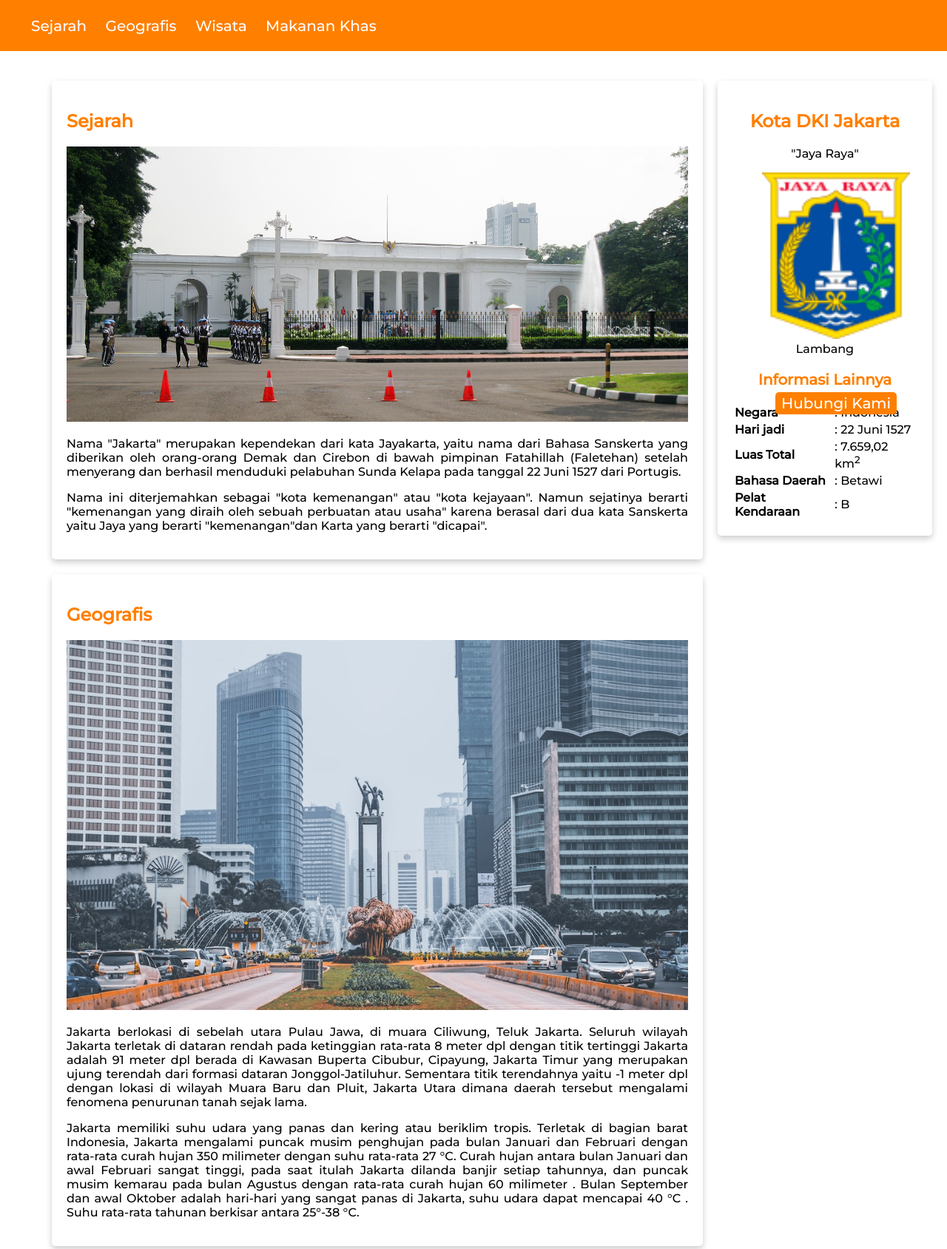
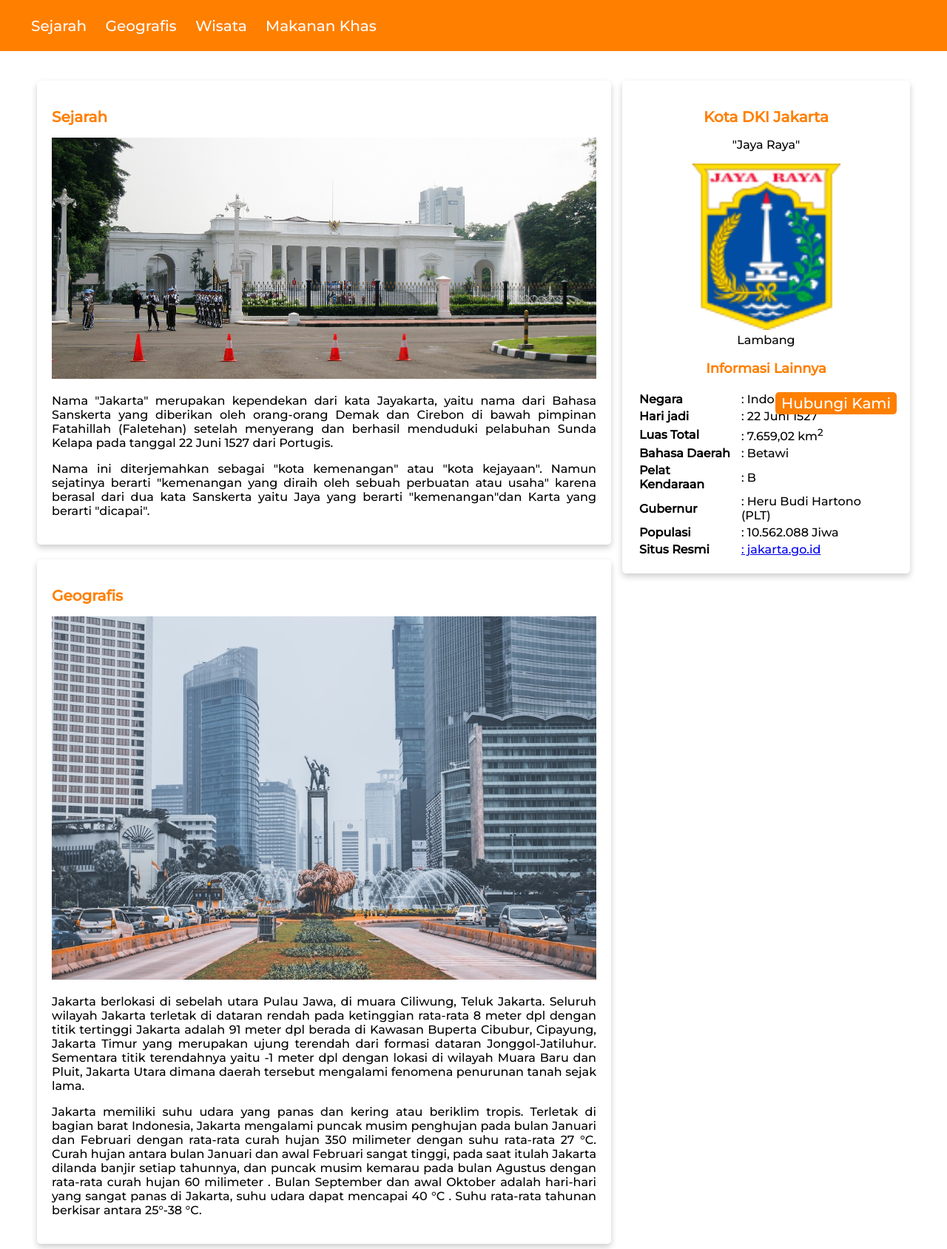
Before and after one commit to NoisyBoy29/ProjectWebNaufal, a PHP site: page / in a window 1280 px wide. Shown: the part 240-1928 px from the top of the page at 74% size. Run offline with PHP 8.4, Linux system fonts and the light colour scheme.

Commit message:
update06

```diff
--- a/assetsIndex/styles/IndexStyle.css
+++ b/assetsIndex/styles/IndexStyle.css
@@ -17,12 +17,12 @@ h1 {
 
 h2 {
   color: #FF7f00;
-font-size: 24px;
+  font-size: 20px;
 }
 
 h3 {
   color: #FF7f00;
-font-size: 20px;
+  font-size: 18px;
 }
 
 .jumbotron {
@@ -69,8 +69,8 @@ main {
 #content {
   text-align: justify;
   float: left;
-  width: 75%;
-  padding-left: 50px;
+  width: 65%;
+  padding-left: 30px;
 }
 
 .profile header {
@@ -105,8 +105,9 @@ main {
 
 aside {
   float: right;
-  width: 25%;
-  padding-left: 20px;
+  width: 35%;
+  padding-left: 15px;
+  padding-right: 30px;
 }
 
 footer {
--- a/index.php
+++ b/index.php
@@ -84,7 +84,7 @@
             Beberapa tempat pariwisata yang terkenal dan biasa dikunjungi oleh para wisatawan lokal dan mancanegara
           </p>
           <section>
-            <h3>Taman Mini Indonesia Indah (TMII)</h3>
+            <h3>1.Taman Mini Indonesia Indah (TMII)</h3>
             <img
               src="assetsIndex/image/wisata/TMII.jpg"
               class="featured-image"
@@ -100,7 +100,7 @@
               berbagai sarana rekreasi ini menjadikan TMIII sebagai salah satu kawasan wisata terkemuka di ibu kota.
             </p>
           </section>
-            <h3>Pantai Ancol </h3>
+            <h3>2.Pantai Ancol </h3>
             <img
               src="assetsIndex/image/wisata/PantaiAncol.jpg"
               class="featured-image"
@@ -113,7 +113,7 @@
               wisata. Wisata pantai ini merupakan BUMD penghasil Pendapatan Asli Daerah kedua terbesar bagi provinsi DKI Jakarta.
             </p>
           </section>
-            <h3>Dunia Fantasi (DUFAN)</h3>
+            <h3>3.Dunia Fantasi (DUFAN)</h3>
             <img
               src="assetsIndex/image/wisata/dufan.png"
               class="featured-image"
@@ -128,7 +128,7 @@
               Roda, Free Wifi, Charger Point, Toilet bersih disetiap kawasan dan wahana, Baby Care Room, Mushola dan Masjid, P3K & Ambulance.
           </p>
           <section>
-            <h3>Kepulauan Seribu</h3>
+            <h3>4.Kepulauan Seribu</h3>
             <img
               src="assetsIndex/image/wisata/P-Sribu.jpg"
               class="featured-image"
@@ -154,7 +154,7 @@
               Berikut makanan khas DKI Jakarta yang terkenal:
             </p>
           </section>
-          <h3>Kerak Telor</h3>
+          <h3>1.Kerak Telor</h3>
           <img
             src="assetsIndex/image/jajanan/keraktelor.jpe"
             class="featured-image"
@@ -174,7 +174,7 @@
             Bahkan kerak telor juga telah banyak ditemui di berbagai daerah di luar Jakarta.
           </p>
         </section>
-        <h3>Asinan Betawi</h3>
+        <h3>2.Asinan Betawi</h3>
         <img
           src="assetsIndex/image/jajanan/asinanbetawi.jpg"
           class="featured-image"
@@ -194,7 +194,7 @@
           melainkan segar dan cocok disantap ketika siang hari.
         </p>
       </section>
-      <h3>Soto Betawi</h3>
+      <h3>3.Soto Betawi</h3>
       <img
         src="assetsIndex/image/jajanan/sotobetawi.jpg"
         class="featured-image"
@@ -243,15 +243,26 @@
               <tr>
                 <th>Luas Total</th>
                 <td>: 7.659,02 km<sup>2</sup></td>
-	      </tr>
+	            </tr>
               <tr>
                 <th>Bahasa Daerah</th>
                 <td>: Betawi</td>
               </tr>
-	      </tr>
               <tr>
                 <th>Pelat Kendaraan</th>
                 <td>: B</td>
+              </tr>
+              <tr>
+                <th>Gubernur</th>
+                <td>: Heru Budi Hartono (PLT)</td>
+              </tr>
+              <tr>
+                <th>Populasi</th>
+                <td>: 10.562.088 Jiwa</td>
+              </tr>
+              <tr>
+                <th>Situs Resmi</th>
+                <td><a href="https://jakarta.go.id/" target="_blank">: jakarta.go.id</a></td>
               </tr>
             </table>
           </section>
@@ -261,8 +272,7 @@
     <footer>
       <p>@Project Pembelajaran Website Naufal
       </p>
-        <a href="https://linktr.ee/Irawanaufal29" target="_blank">Naufal Maulana Al-Ghifari Irawan
-        </a>
+        <a href="https://linktr.ee/Irawanaufal29" target="_blank">Naufal Maulana Al-Ghifari Irawan</a>
     </footer>
     <div id="live-pop-up">
       <button onclick="popup()">Hubungi Kami</button>
```
Lines whose indentation alone changed are shown as unchanged.
